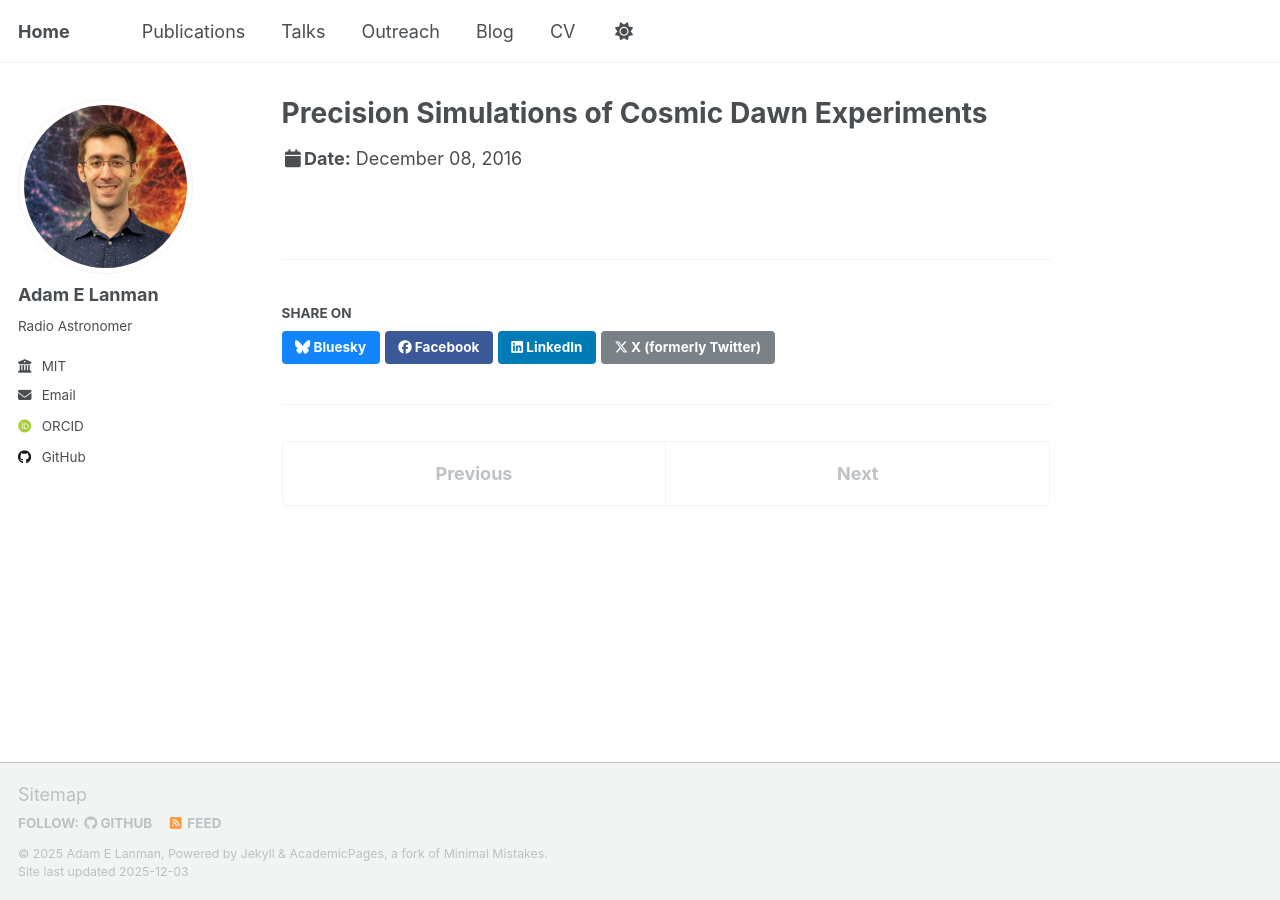
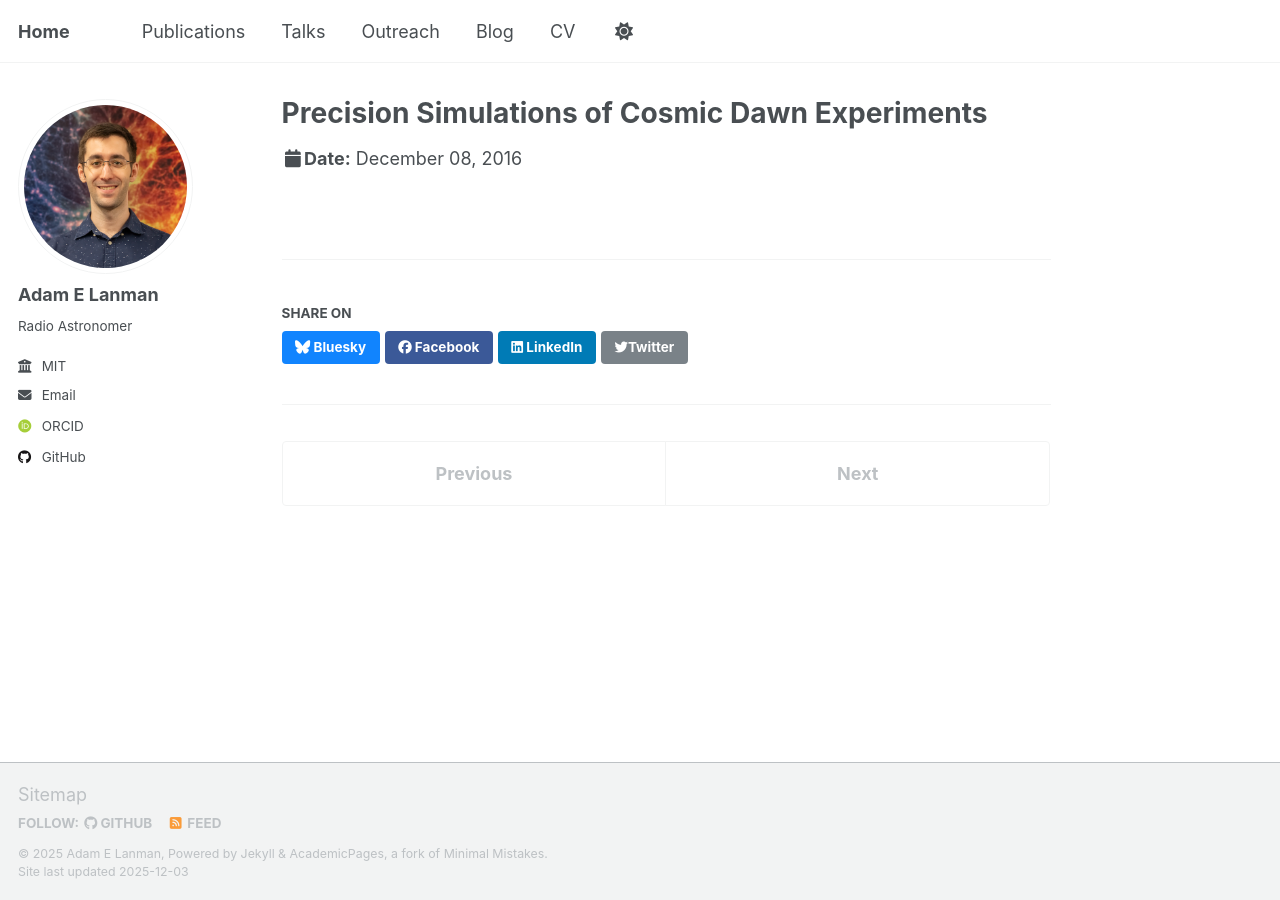
Before and after one commit to aelanman/aelanman.github.io, a Jekyll site: the page built from _talks/2016-12-07-salf3.md, in a window 1280 px wide. Built offline with Jekyll 4.4.1, drawn with Linux system fonts in a browser that asks for light colours; some web fonts are replaced; a script that is not in the unit is left out.

Commit message:
X -> twitter

```diff
--- a/_includes/author-profile.html
+++ b/_includes/author-profile.html
@@ -145,7 +145,7 @@
         <li><a href="https://{{ author.tumblr }}.tumblr.com"><i class="fab fa-fw fa-tumblr icon-pad-right" aria-hidden="true"></i>Tumblr</a></li>
       {% endif %}
       {% if author.twitter %}
-        <li><a href="https://twitter.com/{{ author.twitter }}"><i class="fab fa-fw fa-x-twitter icon-pad-right" aria-hidden="true"></i>X (formerly Twitter)</a></li>
+        <li><a href="https://twitter.com/{{ author.twitter }}"><i class="fab fa-fw fa-twitter icon-pad-right" aria-hidden="true"></i>Twitter</a></li>
       {% endif %}
       {% if author.vine %}
         <li><a href="https://vine.co/u/{{ author.vine }}"><i class="fab fa-fw fa-vine icon-pad-right" aria-hidden="true"></i>Vine</a></li>
--- a/_includes/social-share.html
+++ b/_includes/social-share.html
@@ -11,5 +11,5 @@
 
   <a href="https://www.linkedin.com/shareArticle?mini=true&url={{ base_path }}{{ page.url }}" class="btn btn--linkedin" title="{{ site.data.ui-text[site.locale].share_on_label | default: 'Share on' }} LinkedIn"><i class="fab fa-linkedin" aria-hidden="true"></i><span> LinkedIn</span></a>
 
-  <a href="https://x.com/intent/post?text={{ base_path }}{{ page.url }}" class="btn btn--x" title="{{ site.data.ui-text[site.locale].share_on_label | default: 'Share on' }} X"><i class="fab fa-x-twitter" aria-hidden="true"></i><span> X (formerly Twitter)</span></a>
+  <a href="https://x.com/intent/post?text={{ base_path }}{{ page.url }}" class="btn btn--x" title="{{ site.data.ui-text[site.locale].share_on_label | default: 'Share on' }} Twitter"><i class="fab fa-twitter" aria-hidden="true"></i><span>Twitter</span></a>
 </section>
```
